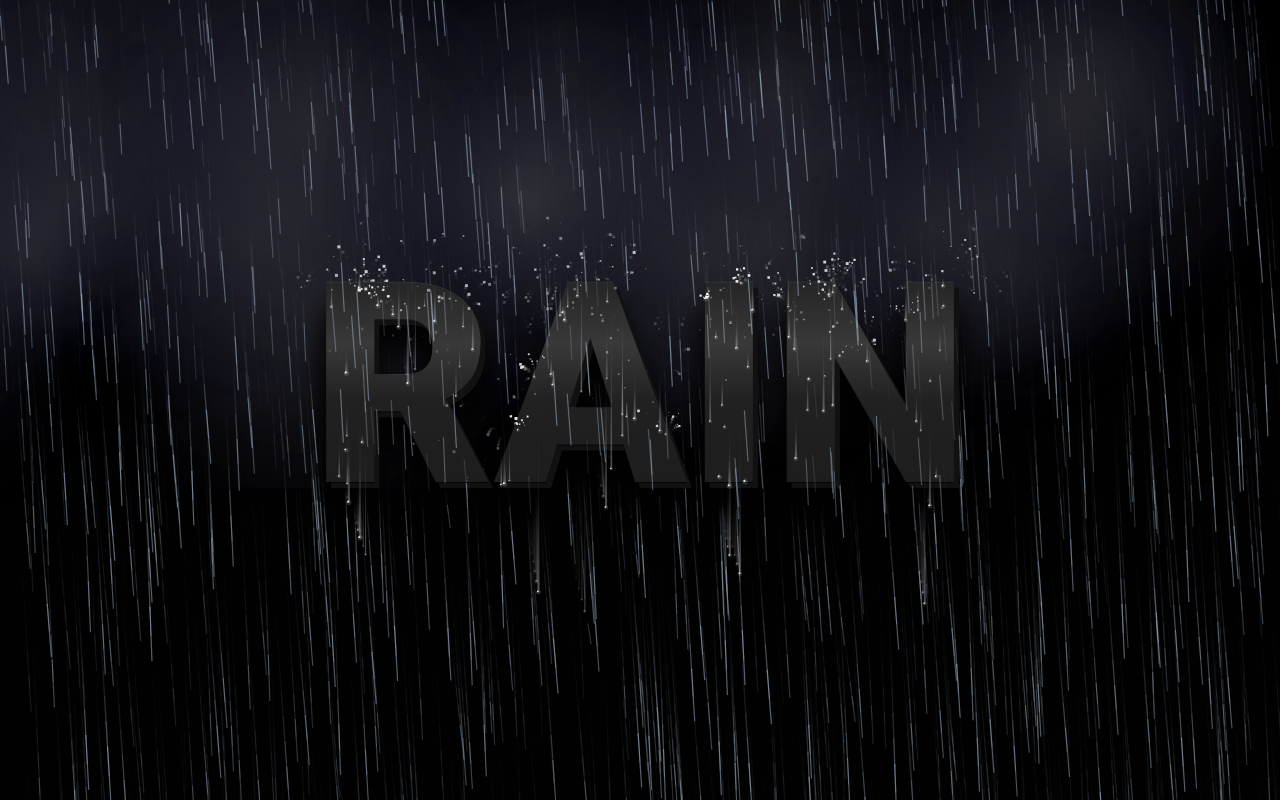
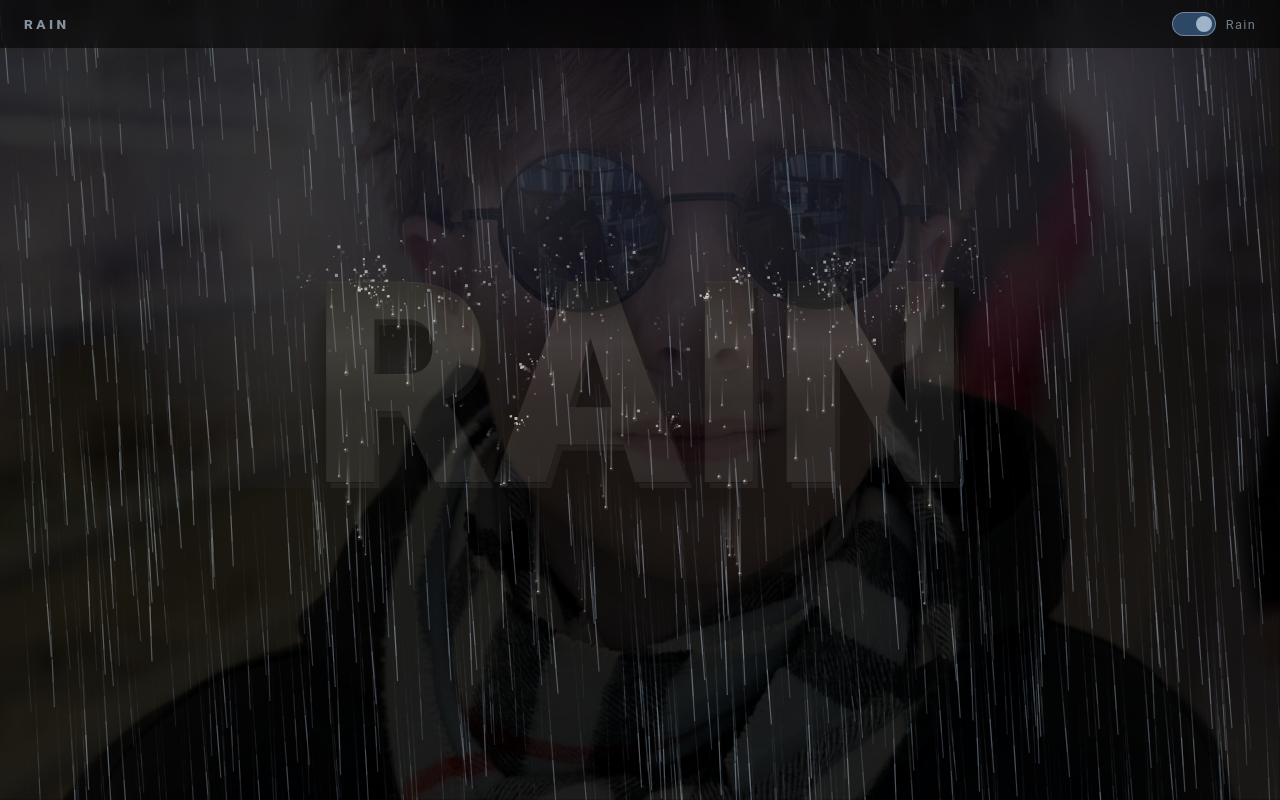
Before and after one commit to CillianOMurchu/atticgrind, an Angular app: page / in a window 1280 px wide. Built offline with nearby package versions, Linux system fonts and the light colour scheme.

Commit message:
before letter messing

```diff
--- a/src/app/home/home.component.scss
+++ b/src/app/home/home.component.scss
@@ -3,7 +3,8 @@
   inset: 0;
   pointer-events: none;
   overflow: hidden;
-  z-index: 0;
+  z-index: 1;
+  opacity: 0.3;
 }
 
 .bg-layer .bg-img {
--- a/src/app/rain/rain.component.html
+++ b/src/app/rain/rain.component.html
@@ -1,4 +1,12 @@
 <div class="bg-black overflow-hidden w-full h-screen m-0 p-0">
-    <canvas #rainCanvas></canvas>
-    <div class="pointer-events-none fixed inset-0 bg-[radial-gradient(circle_at_center,transparent_0%,rgba(0,0,0,0.8)_100%)]"></div>
+  <nav class="rain-nav">
+    <span class="rain-nav__title">RAIN</span>
+    <label class="rain-nav__toggle" title="Toggle rain">
+      <input type="checkbox" [checked]="rainEnabled" (change)="toggleRain()">
+      <span class="rain-nav__track"></span>
+      <span class="rain-nav__label">Rain</span>
+    </label>
+  </nav>
+  <canvas #rainCanvas></canvas>
+  <div class="pointer-events-none fixed inset-0 bg-[radial-gradient(circle_at_center,transparent_0%,rgba(0,0,0,0.8)_100%)]"></div>
 </div>
--- a/src/app/rain/rain.component.scss
+++ b/src/app/rain/rain.component.scss
@@ -10,3 +10,74 @@ canvas {
     top: 0;
     left: 0;
 }
+
+.rain-nav {
+    position: fixed;
+    top: 0;
+    left: 0;
+    right: 0;
+    z-index: 10;
+    display: flex;
+    align-items: center;
+    justify-content: space-between;
+    padding: 12px 24px;
+    background: rgba(0, 0, 0, 0.55);
+    backdrop-filter: blur(8px);
+
+    &__title {
+        font-family: 'Roboto', sans-serif;
+        font-weight: 900;
+        font-size: 0.85rem;
+        letter-spacing: 0.25em;
+        color: rgba(180, 200, 220, 0.7);
+    }
+
+    &__toggle {
+        display: flex;
+        align-items: center;
+        gap: 10px;
+        cursor: pointer;
+
+        input[type='checkbox'] {
+            display: none;
+        }
+
+        input:checked + .rain-nav__track {
+            background: rgba(80, 140, 200, 0.45);
+            border-color: rgba(180, 200, 220, 0.5);
+
+            &::after {
+                transform: translateX(20px);
+            }
+        }
+    }
+
+    &__track {
+        position: relative;
+        width: 44px;
+        height: 24px;
+        background: rgba(255, 255, 255, 0.1);
+        border: 1px solid rgba(180, 200, 220, 0.25);
+        border-radius: 12px;
+        transition: background 0.2s, border-color 0.2s;
+
+        &::after {
+            content: '';
+            position: absolute;
+            top: 3px;
+            left: 3px;
+            width: 16px;
+            height: 16px;
+            background: rgba(180, 200, 220, 0.85);
+            border-radius: 50%;
+            transition: transform 0.2s;
+        }
+    }
+
+    &__label {
+        font-family: 'Roboto', sans-serif;
+        font-size: 0.8rem;
+        letter-spacing: 0.1em;
+        color: rgba(180, 200, 220, 0.6);
+    }
+}
--- a/src/app/rain/rain.component.ts
+++ b/src/app/rain/rain.component.ts
@@ -9,8 +9,20 @@ import { AfterViewInit, Component, ElementRef, OnDestroy, ViewChild } from '@ang
 export class RainComponent implements AfterViewInit, OnDestroy {
   @ViewChild('rainCanvas', { static: true }) canvasRef!: ElementRef<HTMLCanvasElement>;
 
+  rainEnabled = true;
+
   private rafId = 0;
   private resizeListener = () => {};
+  private animateFn: (() => void) | null = null;
+
+  toggleRain(): void {
+    this.rainEnabled = !this.rainEnabled;
+    if (this.rainEnabled) {
+      this.animateFn?.();
+    } else {
+      cancelAnimationFrame(this.rafId);
+    }
+  }
 
   ngAfterViewInit(): void {
     const canvas = this.canvasRef.nativeElement;
@@ -551,6 +563,7 @@ export class RainComponent implements AfterViewInit, OnDestroy {
       this.rafId = requestAnimationFrame(animate);
     };
 
+    this.animateFn = animate;
     this.resizeListener = resize;
     window.addEventListener('resize', this.resizeListener);
     init();
```
